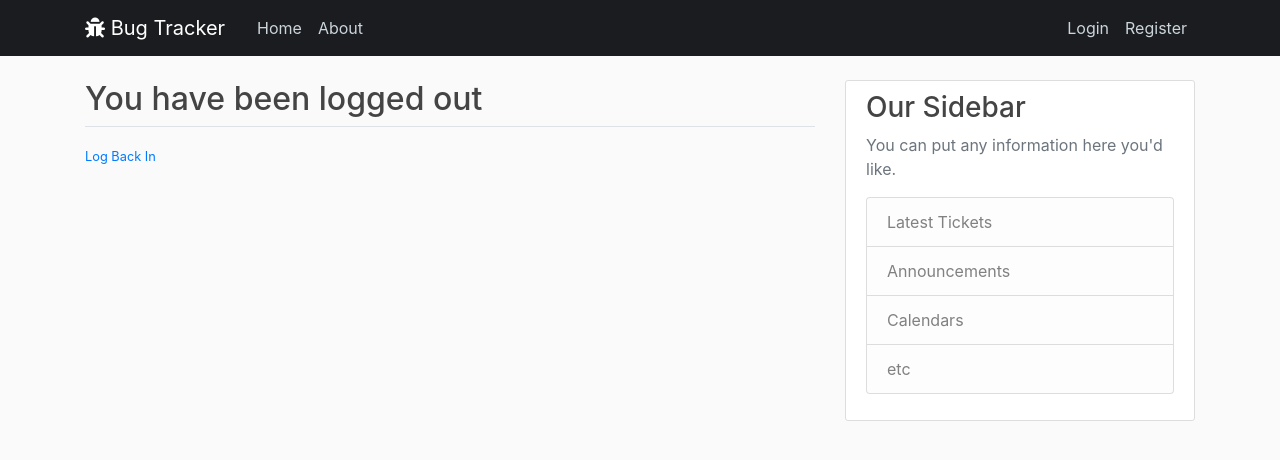
After one commit to thomasplantin/bug-tracker, a Django app: page /logout/ in a window 1280 px wide. The commit adds this page. Shown: the top 460 px of the page. Run offline with Django 3.2, Linux system fonts and the light colour scheme; some libraries are stand-ins or nearby versions.

Commit message:
Added login and logout capabilities

```diff
--- a/bugtracker/settings.py
+++ b/bugtracker/settings.py
@@ -132,3 +132,6 @@ USE_TZ = True
 STATIC_URL = '/static/'
 
 CRISPY_TEMPLATE_PACK = 'bootstrap4'
+
+LOGIN_REDIRECT_URL = 'ticket-system-home'
+LOGIN_URL = 'login'
--- a/bugtracker/urls.py
+++ b/bugtracker/urls.py
@@ -21,5 +21,8 @@ from users import views as user_views
 urlpatterns = [
     path('admin/', admin.site.urls),
     path('register/', user_views.register, name='register'),
+    path('profile/', user_views.profile, name='profile'),
+    path('login/', auth_views.LoginView.as_view(template_name='users/login.html'), name='login'),
+    path('logout/', auth_views.LogoutView.as_view(template_name='users/logout.html'), name='logout'),
     path('', include('ticket_system.urls')),
 ]
--- a/ticket_system/templates/ticket_system/base.html
+++ b/ticket_system/templates/ticket_system/base.html
@@ -35,8 +35,13 @@
                     </div>
                     <!-- Navbar Right Side -->
                     <div class="navbar-nav">
-                        <a class="nav-item nav-link" href="#">Login</a>
-                        <a class="nav-item nav-link" href="#">Register</a>
+                        {% if user.is_authenticated %}
+                            <a class="nav-item nav-link" href="{% url 'profile' %}">Profile</a>
+                            <a class="nav-item nav-link" href="{% url 'logout' %}">Logout</a>
+                        {% else %}
+                            <a class="nav-item nav-link" href="{% url 'login' %}">Login</a>
+                            <a class="nav-item nav-link" href="{% url 'register' %}">Register</a>
+                        {% endif %}
                     </div>
                 </div>
             </div>
--- /dev/null
+++ b/users/templates/users/logout.html
@@ -0,0 +1,9 @@
+{% extends "ticket_system/base.html" %}
+{% block content %}
+    <h2>You have been logged out</h2>
+    <div class="border-top pt-3">
+        <small class="text-muted">
+            <a href="{% url 'login' %}">Log Back In</a>
+        </small>
+    </div>
+{% endblock content %}
--- /dev/null
+++ b/users/templates/users/profile.html
@@ -0,0 +1,5 @@
+{% extends "ticket_system/base.html" %}
+{% load crispy_forms_tags %}
+{% block content %}
+    <h1>{{ user.username }}</h1>
+{% endblock content %}
--- a/users/templates/users/register.html
+++ b/users/templates/users/register.html
@@ -15,7 +15,7 @@
 
         <div class="border-top pt-3">
             <small class="text-muted">
-                Already Have an Account? <a class="ml-2" href="#">Login</a>
+                Already Have an Account? <a class="ml-2" href="{% url 'login' %}">Log In</a>
             </small>
         </div>
     </div>
```
Also changed, not shown: users/templates/users/login.html (+19 -1 lines), users/views.py (+8 -2 lines).
